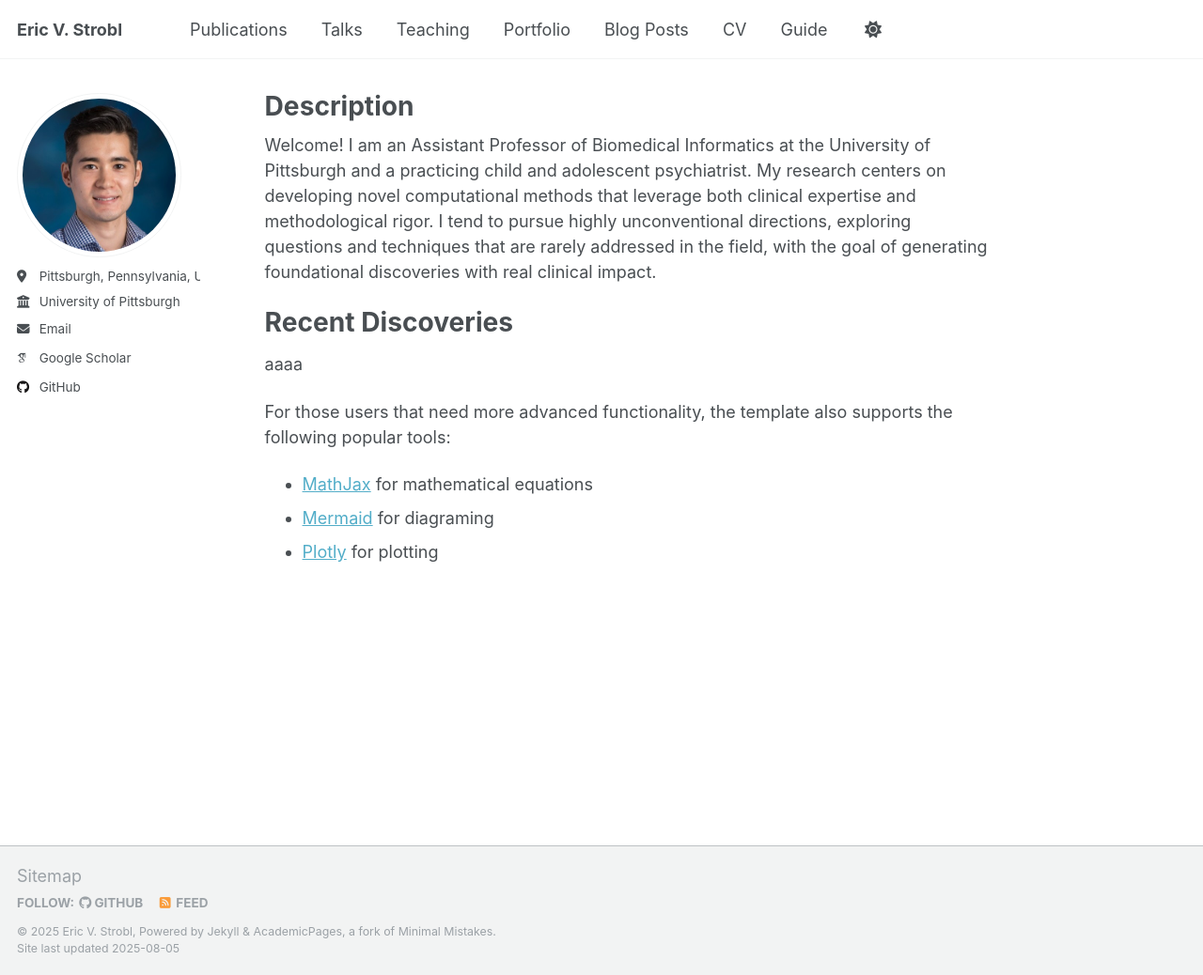
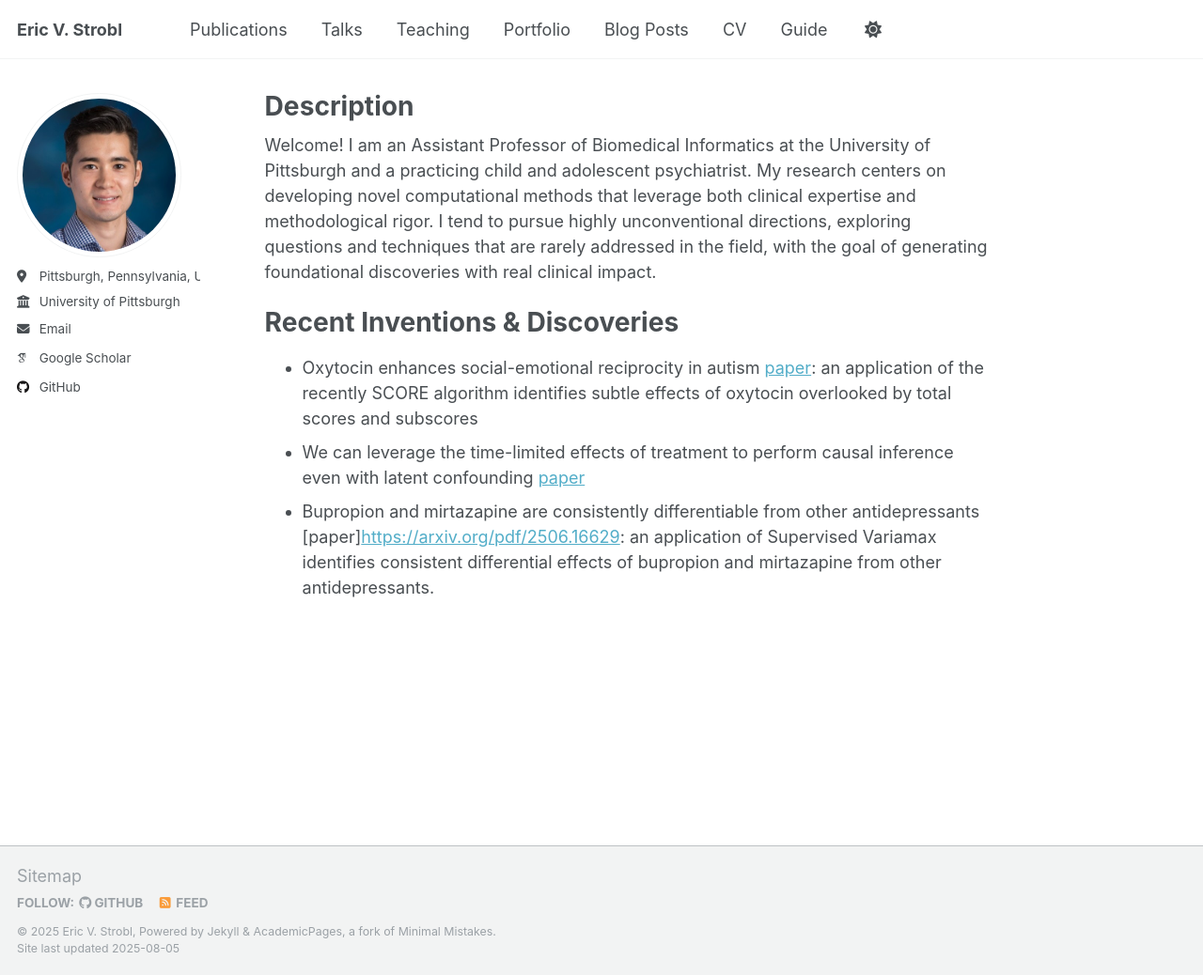
Before and after one commit to ericstrobl/ericstrobl.github.io, a Jekyll site: the page built from _pages/about.md, in a window 1280 px wide and 1038 px high. Shown: the whole window at 94% size. Built offline with Jekyll 4.4.1, drawn with Linux system fonts in a browser that asks for light colours; some web fonts are replaced; a script that is not in the unit is left out.

Commit message:
Update about.md

```diff
--- a/_pages/about.md
+++ b/_pages/about.md
@@ -9,11 +9,8 @@ redirect_from:
 
 Welcome! I am an Assistant Professor of Biomedical Informatics at the University of Pittsburgh and a practicing child and adolescent psychiatrist. My research centers on developing novel computational methods that leverage both clinical expertise and methodological rigor. I tend to pursue highly unconventional directions, exploring questions and techniques that are rarely addressed in the field, with the goal of generating foundational discoveries with real clinical impact.
 
-Recent Discoveries
+Recent Inventions & Discoveries
 ======
-aaaa
-
-For those users that need more advanced functionality, the template also supports the following popular tools:
-- [MathJax](https://www.mathjax.org/) for mathematical equations
-- [Mermaid](https://mermaid.js.org/) for diagraming
-- [Plotly](https://plotly.com/javascript/) for plotting
+- Oxytocin enhances social-emotional reciprocity in autism [paper](https://www.medrxiv.org/content/10.1101/2025.07.20.25331870v1): an application of the recently SCORE algorithm identifies subtle effects of oxytocin overlooked by total scores and subscores
+- We can leverage the time-limited effects of treatment to perform causal inference even with latent confounding [paper](https://arxiv.org/pdf/2506.16629)
+- Bupropion and mirtazapine are consistently differentiable from other antidepressants [paper][https://arxiv.org/pdf/2506.16629](https://www.sciencedirect.com/science/article/pii/S0165032725009930): an application of Supervised Variamax identifies consistent differential effects of bupropion and mirtazapine from other antidepressants.
```
